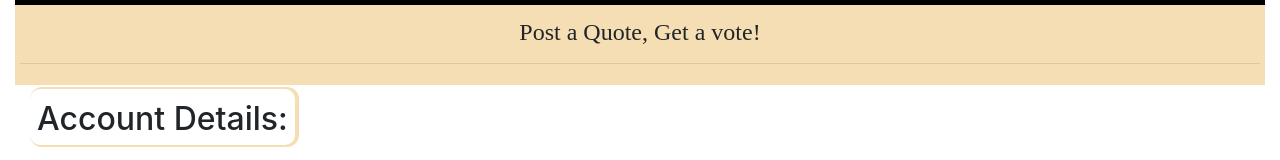
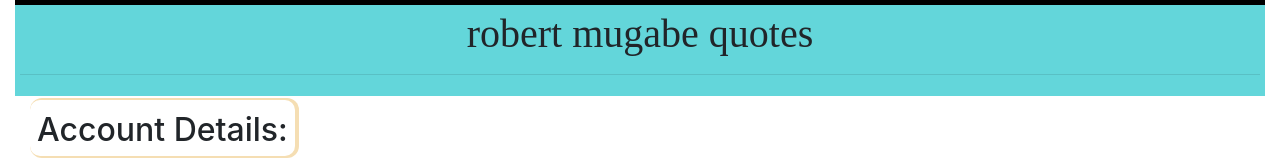
Before and after one commit to muiruri-gathairu/rmquotes, an Angular app: page / in a window 1280 px wide. Shown: the top 160 px of the page. Built offline with nearby package versions, Linux system fonts and the light colour scheme.

Commit message:
adds page header

```diff
--- a/src/app/personal-details/personal-details.component.css
+++ b/src/app/personal-details/personal-details.component.css
@@ -1,6 +1,6 @@
 #header{
    padding: 5px;
-   background-color: wheat;
+   background-color: rgb(99, 214, 218);
    border-top: 5px solid black;
    text-align: center;
    font-family: Apple Chancery, cursive;
--- a/src/app/personal-details/personal-details.component.html
+++ b/src/app/personal-details/personal-details.component.html
@@ -1,7 +1,7 @@
 <div class="container-fluid">
 <div id="header">
-   <h1> </h1>
-   <h4> Post a Quote, Get a vote!</h4>
+   <h1> robert mugabe quotes</h1>
+   <h4> </h4>
    <hr>
  </div>
 
```
